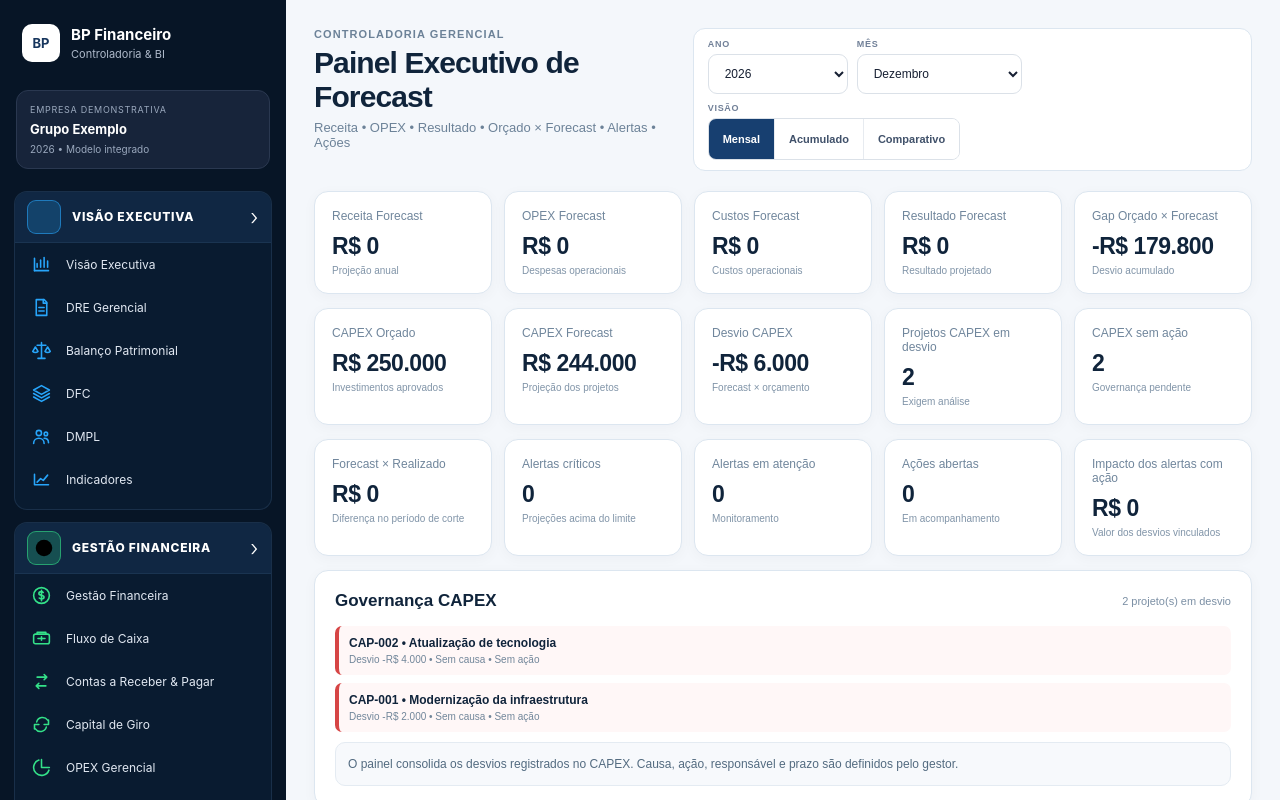
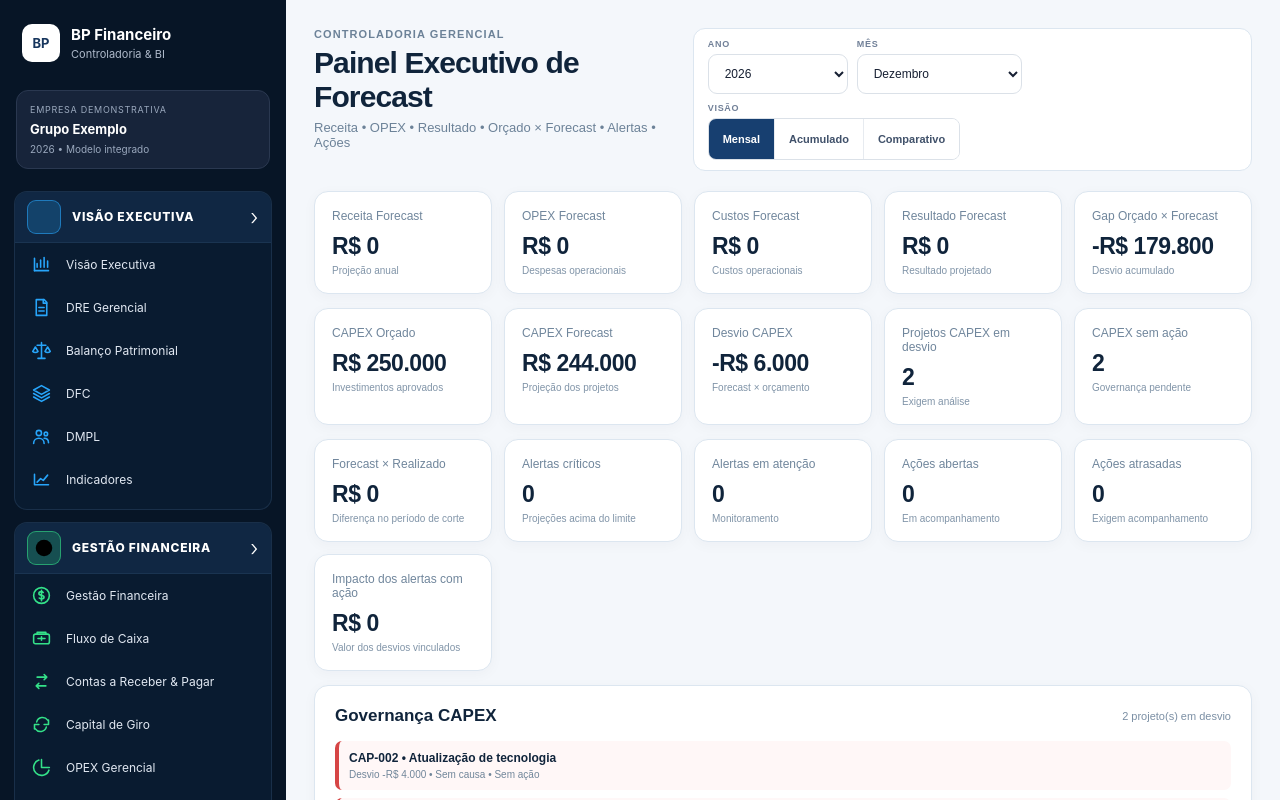
Before and after one commit to cardoso4009-byte/bp-financeiro-bi, a Next.js app: page /painel-executivo-forecast-v2 in a window 1280 px wide. Shown: the top 800 px of the page. Built offline with nearby package versions, Linux system fonts and the light colour scheme.

Commit message:
feat: adiciona governanca de acoes ao painel executivo

```diff
--- a/app/painel-executivo-forecast-v2/page.tsx
+++ b/app/painel-executivo-forecast-v2/page.tsx
@@ -37,6 +37,8 @@ export default function PainelExecutivoForecastV2(){
  const critical=alerts.filter(a=>a.level==='critico')
  const attention=alerts.filter(a=>a.level==='atencao')
  const openActions=actions.filter(a=>!['concluida','cancelada'].includes(a.status))
+ const overdueActions=actions.filter(a=>Boolean(a.dueDate)&&a.dueDate!<new Date().toISOString().slice(0,10)&&!['concluida','cancelada'].includes(a.status))
+ const actionsWithoutAlert=actions.filter(a=>!savedAlerts.some(alert=>alert.id===a.alertId))
  const actionAlertIds=new Set(openActions.map(a=>a.alertId))
  const alertsWithAction=alerts.filter(a=>actionAlertIds.has(a.id))
  const impactWithAction=alertsWithAction.reduce((s,a)=>s+Math.abs(a.variance),0)
@@ -58,7 +60,7 @@ export default function PainelExecutivoForecastV2(){
    <Metric label="CAPEX Orçado" value={capex.approvedBudget} sub="Investimentos aprovados"/><Metric label="CAPEX Forecast" value={capex.forecastAmount} sub="Projeção dos projetos"/><Metric label="Desvio CAPEX" value={capex.forecastVariance} sub="Forecast × orçamento"/><Metric label="Projetos CAPEX em desvio" value={capexDeviations.length} currency={false} sub="Exigem análise"/><Metric label="CAPEX sem ação" value={capexWithoutAction} currency={false} sub="Governança pendente"/>
   </section>
   <section className="cards">
-   <Metric label="Forecast × Realizado" value={report.forecastGap} sub="Diferença no período de corte"/><Metric label="Alertas críticos" value={critical.length} currency={false} sub="Projeções acima do limite"/><Metric label="Alertas em atenção" value={attention.length} currency={false} sub="Monitoramento"/><Metric label="Ações abertas" value={openActions.length} currency={false} sub="Em acompanhamento"/><Metric label="Impacto dos alertas com ação" value={impactWithAction} sub="Valor dos desvios vinculados"/>
+   <Metric label="Forecast × Realizado" value={report.forecastGap} sub="Diferença no período de corte"/><Metric label="Alertas críticos" value={critical.length} currency={false} sub="Projeções acima do limite"/><Metric label="Alertas em atenção" value={attention.length} currency={false} sub="Monitoramento"/><Metric label="Ações abertas" value={openActions.length} currency={false} sub="Em acompanhamento"/><Metric label="Ações atrasadas" value={overdueActions.length} currency={false} sub="Exigem acompanhamento"/><Metric label="Impacto dos alertas com ação" value={impactWithAction} sub="Valor dos desvios vinculados"/>
   </section>
   <section className="panel wide"><div className="panel-title"><h2>Governança CAPEX</h2><span>{capexDeviations.length} projeto(s) em desvio</span></div>{capexDeviations.length?<div className="critical-list">{capexDeviations.slice(0,6).map(p=><div className="critical-item" key={p.id}><b>{p.code} • {p.name}</b><small>Desvio {brl(p.forecastAmount-p.approvedBudget)} • {p.deviationCause?'Causa registrada':'Sem causa'} • {p.correctiveAction?'Ação registrada':'Sem ação'}{p.actionOwner?' • '+p.actionOwner:''}{p.actionDueDate?' • prazo '+p.actionDueDate:''}</small></div>)}</div>:<div className="note">Nenhum projeto CAPEX com desvio.</div>}<div className="note" style={{marginTop:10}}>O painel consolida os desvios registrados no CAPEX. Causa, ação, responsável e prazo são definidos pelo gestor.</div></section>
   <section className="grid">
@@ -74,7 +76,7 @@ export default function PainelExecutivoForecastV2(){
    {!mainDeviations.length&&<p>Nenhuma competência futura com forecast informado.</p>}
   </section>
   <section className="grid">
-   <div className="panel"><div className="panel-title"><h2>Ações em acompanhamento</h2><span>{openActions.length} abertas</span></div>{openActions.slice(0,8).map(a=><div className="action" key={a.id}><b>{a.description}</b><small>{a.owner??'Sem responsável'} • {a.dueDate??'Sem prazo'} • {a.status}</small></div>)}{!openActions.length&&<div className="note">Nenhuma ação aberta.</div>}</div>
+   <div className="panel"><div className="panel-title"><h2>Ações em acompanhamento</h2><span>{openActions.length} abertas</span></div>{openActions.slice(0,8).map(a=><div className="action" key={a.id}><b>{a.description}</b><small>{a.owner??'Sem responsável'} • {a.dueDate??'Sem prazo'} • {a.status}{overdueActions.some(x=>x.id===a.id)?' • ATRASADA':''}</small></div>)}{!openActions.length&&<div className="note">Nenhuma ação aberta.</div>}</div>
    <div className="panel"><div className="panel-title"><h2>Governança do Forecast</h2><span>Controle gerencial</span></div><div className="note">O Forecast futuro depende de fonte explícita. O sistema não faz rateio automático nem infere causas. Alertas permanecem rastreáveis por competência, centro de resultado e classe financeira.</div><div style={{marginTop:10}} className="note">{report.forecastEntries} registros de forecast • {report.unassignedForecastEntries} sem centro de resultado.</div></div>
   </section>
  </main>
```
